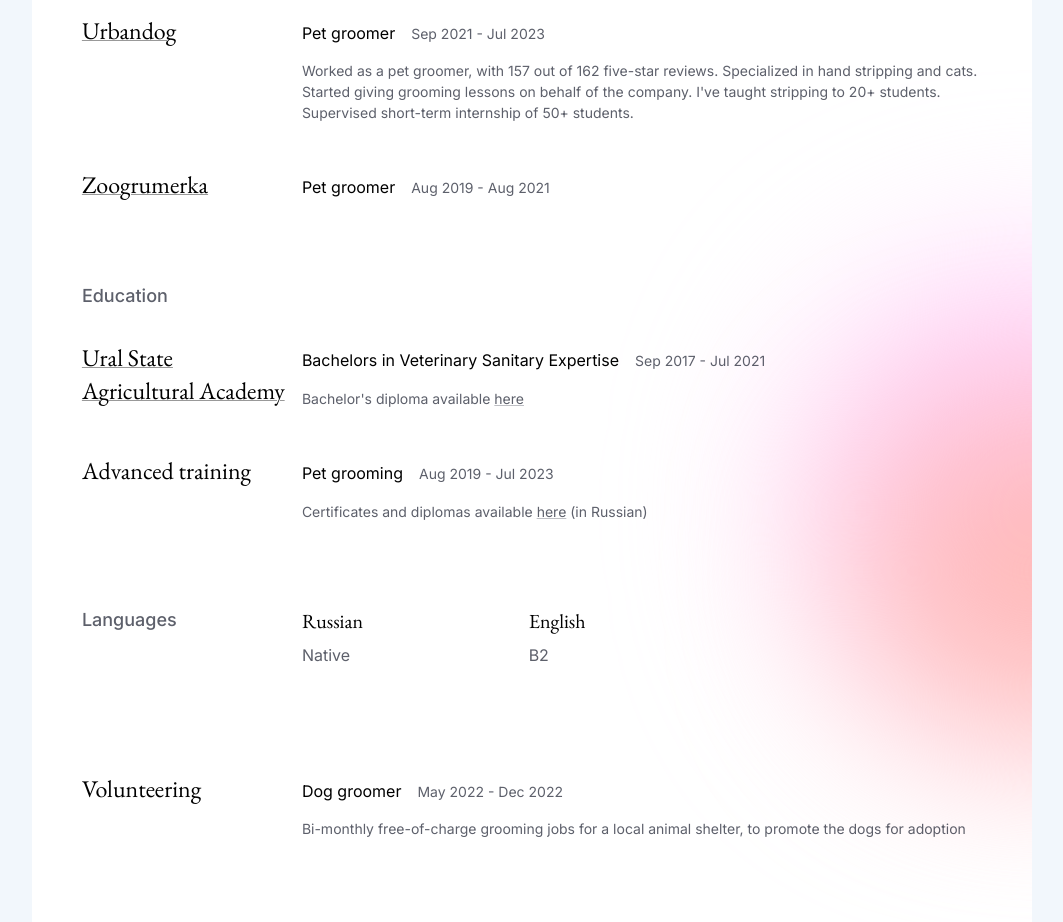
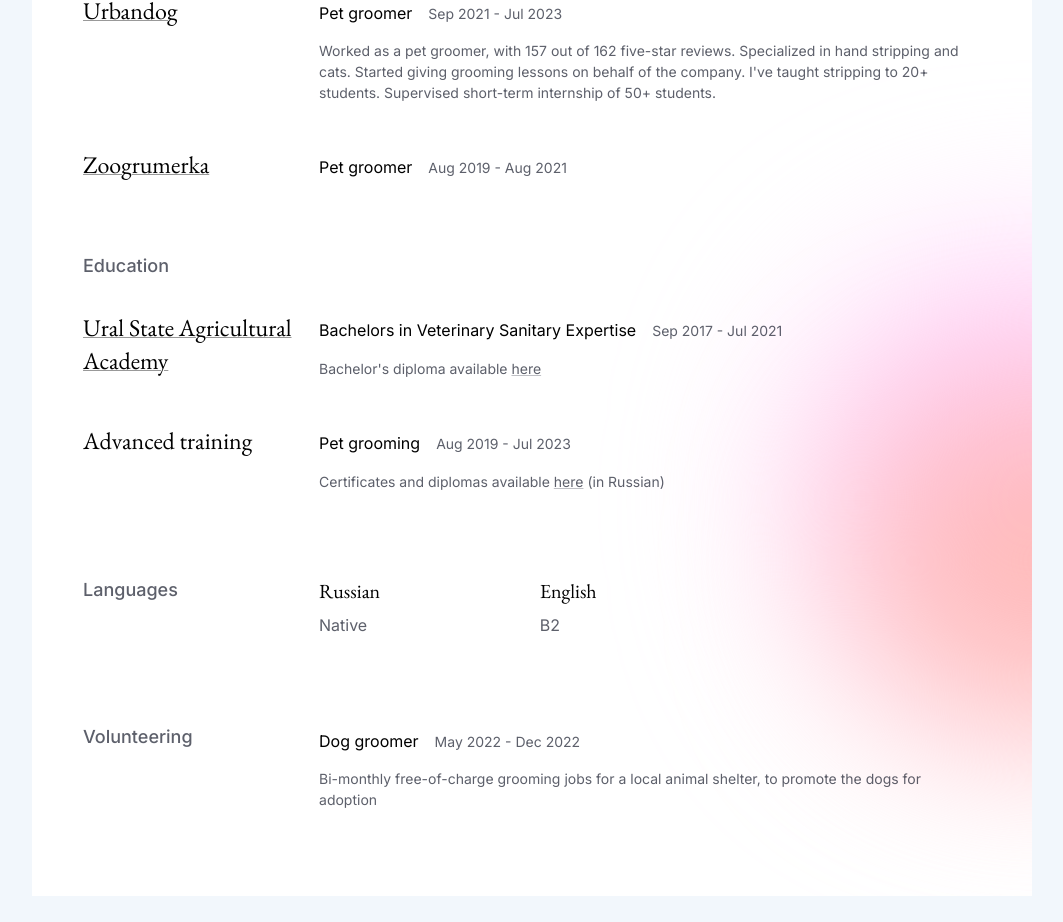
Before and after one commit to MonstraG/my-page, a Next.js app: page /ksesha-cuts in a window 1280 px wide. Shown: the part 492-1414 px from the top of the page, without its empty margins (108-1171 px from the left). After the commit the page ends 1388 px from the top, so only its background shows below. Built offline with nearby package versions, Linux system fonts and the light colour scheme.

Commit message:
fix: various adjustments to styling and to fit on one page

```diff
--- a/src/app/ksesha-cuts/GradientCircles.module.css
+++ b/src/app/ksesha-cuts/GradientCircles.module.css
@@ -14,12 +14,12 @@
 	width: 486px;
 	height: 486px;
 	background-color: #ffcdfa;
-	top: -340px;
+	top: -320px;
 }
 
 .yellow {
 	width: 430px;
 	height: 330px;
-	top: -200px;
+	top: -180px;
 	background-color: #ffe9be;
 }
--- a/src/app/ksesha-cuts/Workplace.module.css
+++ b/src/app/ksesha-cuts/Workplace.module.css
@@ -2,6 +2,12 @@
   min-width: 0;
   margin: 0 0 32px;
   display: flex;
+  flex-direction: row;
+  gap: 16px;
+}
+
+.container:last-of-type {
+  margin: 0;
 }
 
 .title {
@@ -12,15 +18,13 @@
   flex-shrink: 0;
   flex-grow: 0;
   width: 220px;
-  padding-right: 16px;
-  margin: 0 0 10px;
+  margin: 0;
 }
 
 .positionSection {
   display: flex;
   flex-wrap: wrap;
-  margin: 0;
-  padding-top: 6px;
+  margin: 6px 0 0;
   align-items: baseline;
 }
 
--- a/src/app/ksesha-cuts/page.module.css
+++ b/src/app/ksesha-cuts/page.module.css
@@ -43,7 +43,7 @@ a.secondary:hover {
   max-height: calc(297 * 1000px / 210);
   margin: 0 auto;
   background-color: #fff;
-  padding: 1.9cm 1.32cm 3.67cm;
+  padding: 1.9cm 1.35cm;
   overflow: hidden;
 }
 
@@ -118,9 +118,10 @@ a.secondary:hover {
 }
 
 .sectionWithInlineContent {
-  margin: 0 0 70px;
+  margin: 0 0 50px;
   display: flex;
   flex-wrap: nowrap;
+  gap: 16px;
 }
 
 .sectionHeader {
@@ -161,6 +162,10 @@ a.secondary:hover {
   margin-bottom: 70px;
 }
 
+.section:last-of-type {
+  margin-bottom: 0;
+}
+
 .languagesContent {
   margin: 0 0 20px;
   display: grid;
--- a/src/app/ksesha-cuts/page.tsx
+++ b/src/app/ksesha-cuts/page.tsx
@@ -6,6 +6,7 @@ import { Workplace } from "@/app/ksesha-cuts/Workplace";
 import { LinkOut } from "@/app/ksesha-cuts/LinkOut";
 import { InstagramIcon } from "@/app/ksesha-cuts/InstagramIcon";
 import { GradientCircles } from "@/app/ksesha-cuts/GradientCircles";
+import workplaceStyles from "@/app/ksesha-cuts/Workplace.module.css";
 
 // noinspection JSUnusedGlobalSymbols
 export const metadata = {
@@ -132,12 +133,19 @@ const MyCvPage: NextPage = () => (
 			</div>
 		</section>
 		<section className={styles.section}>
-			<Workplace
-				workplace="Volunteering"
-				position="Dog groomer"
-				period="May 2022 - Dec 2022"
-				description="Bi-monthly free-of-charge grooming jobs for a local animal shelter, to promote the dogs for adoption"
-			/>
+			<div className={workplaceStyles.container}>
+				<h2 className={styles.sectionHeader}>Volunteering</h2>
+				<div>
+					<div className={workplaceStyles.positionSection}>
+						<div className={workplaceStyles.positionName}>Dog groomer</div>
+						<div className={styles.secondary}>May 2022 - Dec 2022</div>
+					</div>
+					<p className={styles.secondary}>
+						Bi-monthly free-of-charge grooming jobs for a local animal shelter, to
+						promote the dogs for adoption
+					</p>
+				</div>
+			</div>
 		</section>
 	</div>
 );
```
